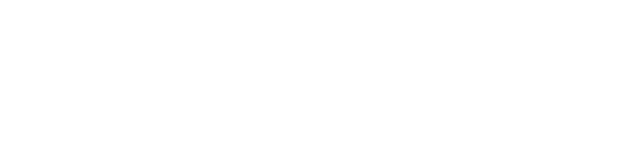
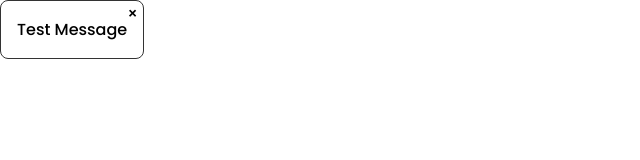
Before and after one commit to amithbhaskaran/Toast-Notification-JS, a plain HTML site: page index.html in a window 1280 px wide. Shown: the whole page, without its empty margins (0-640 px from the left). Drawn offline with Linux system fonts and the light colour scheme.

Commit message:
HTMl css part completed

```diff
--- a/index.html
+++ b/index.html
@@ -9,9 +9,11 @@
   <link href="https://fonts.googleapis.com/css2?family=Merriweather:wght@900&family=Poppins:wght@500;600&display=swap" rel="stylesheet">
   <title>Toast Notification using JS</title>
   <link rel="stylesheet" href="style.css">
-  <script type="text/javascript" src="main.js" defer></script>
+  <script type="text/javascript" src="main.js" defer type="module"></script>
 </head>
 <body>
-
+  <div class="toast-container" data-position="top-left">
+    <div class="toast">Test Message</div>
+  </div>
 </body>
 </html>
--- a/style.css
+++ b/style.css
@@ -11,3 +11,39 @@ body {
   font-family: Poppins;
   font-size: 16px;
 }
+
+.toast-container {
+  max-width: 250px;
+  position: fixed;
+  display: flex;
+  flex-direction: column;
+  gap: .5rem;
+}
+
+.toast-container[data-position^="top-"] { top: 0;} /* ^ = starts with top- */
+.toast-container[data-position^="bottom-"] { bottom: 0; }
+.toast-container[data-position$="-left"] { left: 0; } /* $ = ends with -left */
+
+.toast-container[data-position$="-center"] {
+  left: 50%;
+  transform: translateX(-50%);
+}
+
+.toast-container[data-position$="-right"] { right: 0; }
+
+.toast {
+  padding: 1rem;
+  background-color: #fff;
+  border: 1px solid #333;
+  border-radius: .5em;
+  position: relative;
+  cursor: pointer;
+}
+
+.toast::after {
+  content: '\00D7';
+  position: absolute;
+  top: 0;
+  right: 5px;
+  cursor: pointer;
+}
```
Also changed, not shown: Toast.js (added).
